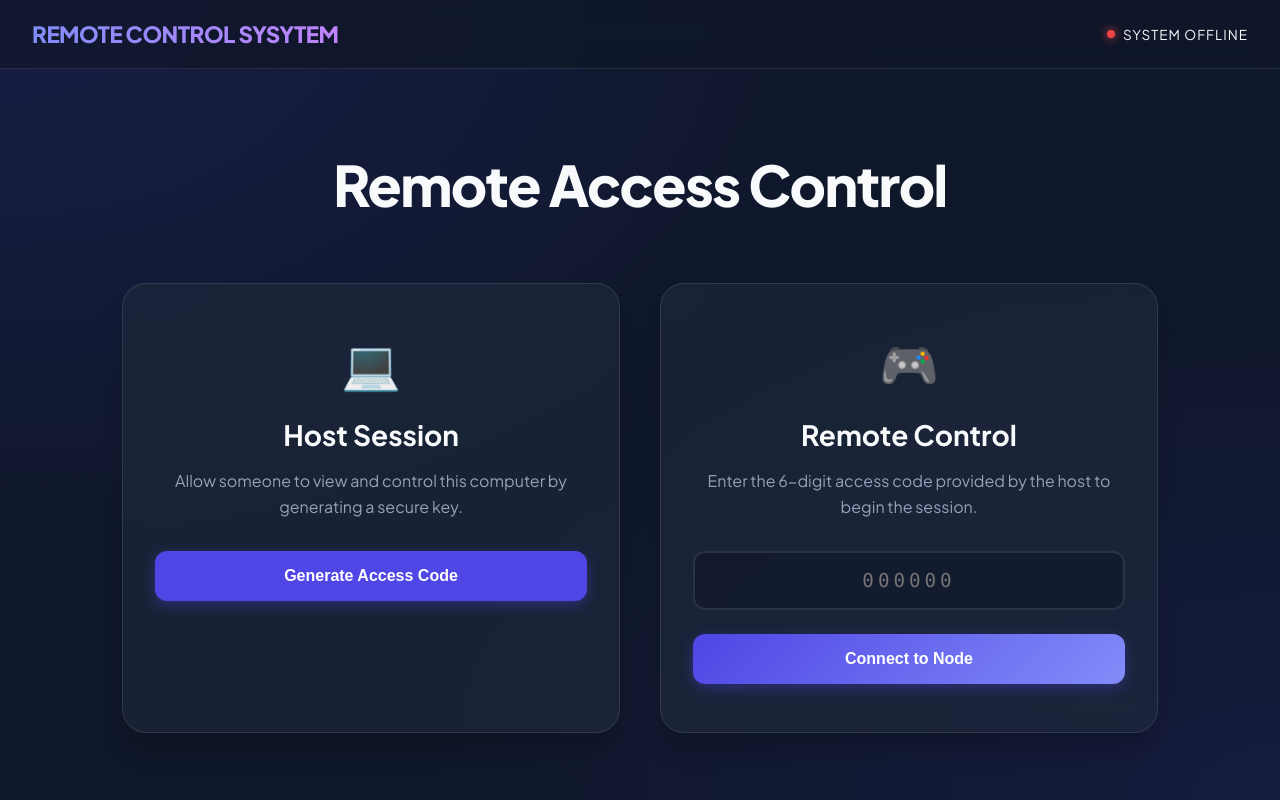
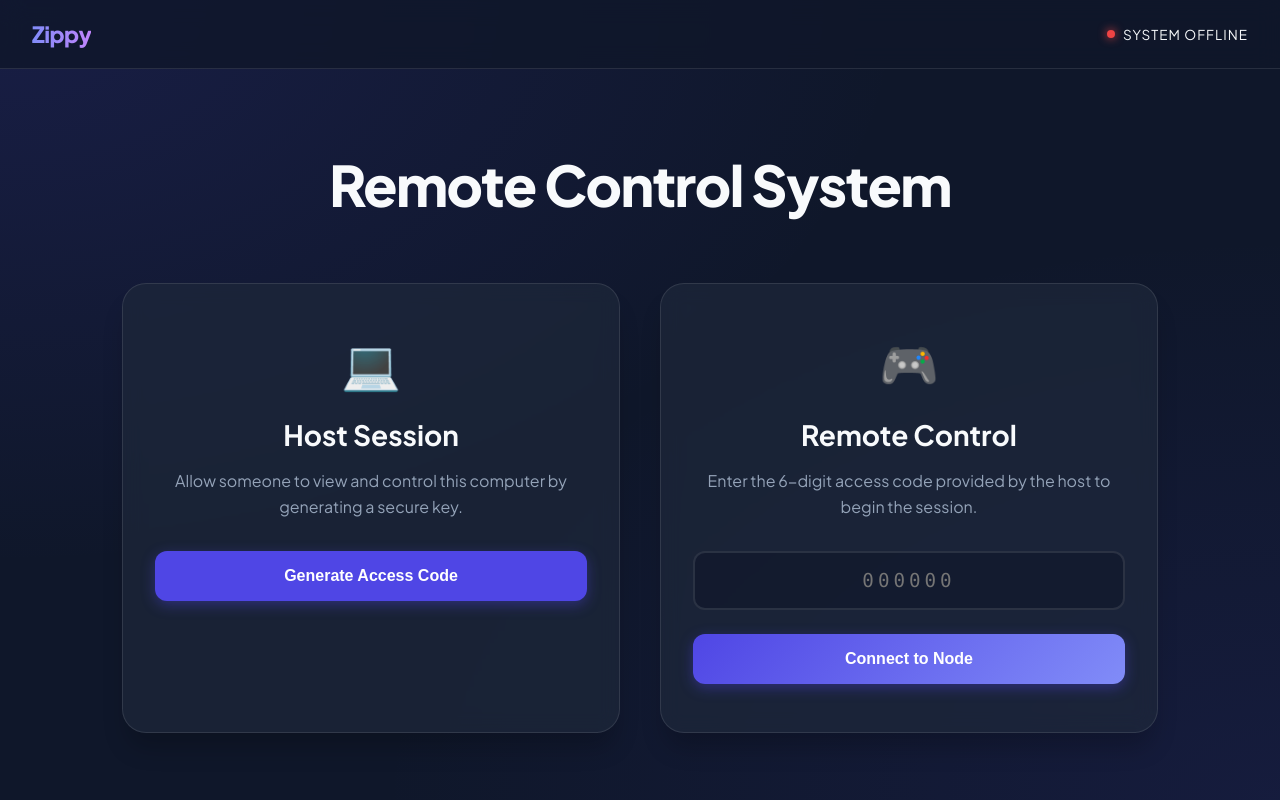
Before and after one commit to sudhanshuraj2005-hue/remote-control-, a website: page index.html in a window 1280 px wide. Drawn offline with nearby package versions, Linux system fonts and the light colour scheme; no server answers.

Commit message:
Update logo and heading text in index.html

```diff
--- a/index.html
+++ b/index.html
@@ -262,7 +262,7 @@
 <body>
 
     <nav>
-        <div class="logo">REMOTE CONTROL SYSYTEM</div>
+        <div class="logo">Zippy</div>
         <div id="connection-status">
             <span class="status-dot"></span>
             <span id="status-text">System Offline</span>
@@ -271,7 +271,7 @@
 
     <div id="landing-view">
         <div class="hero-section">
-            <h1>Remote Access Control</h1>
+            <h1>Remote Control System </h1>
 
         </div>
 
```
